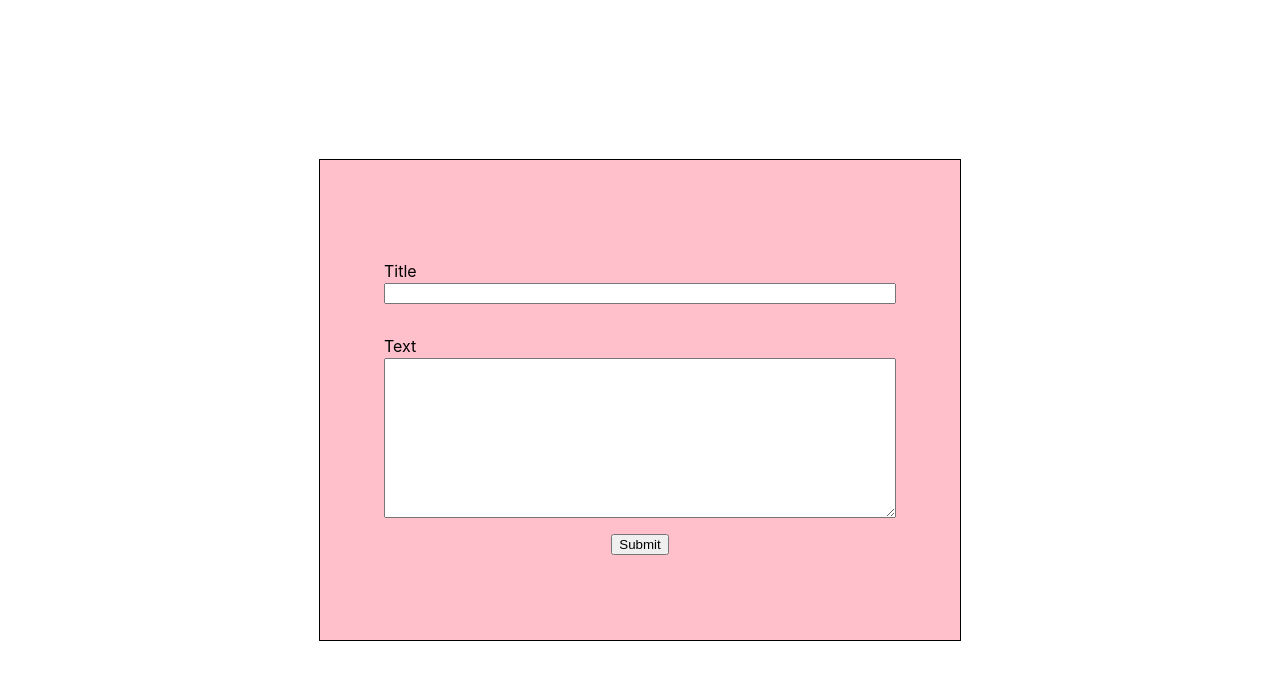
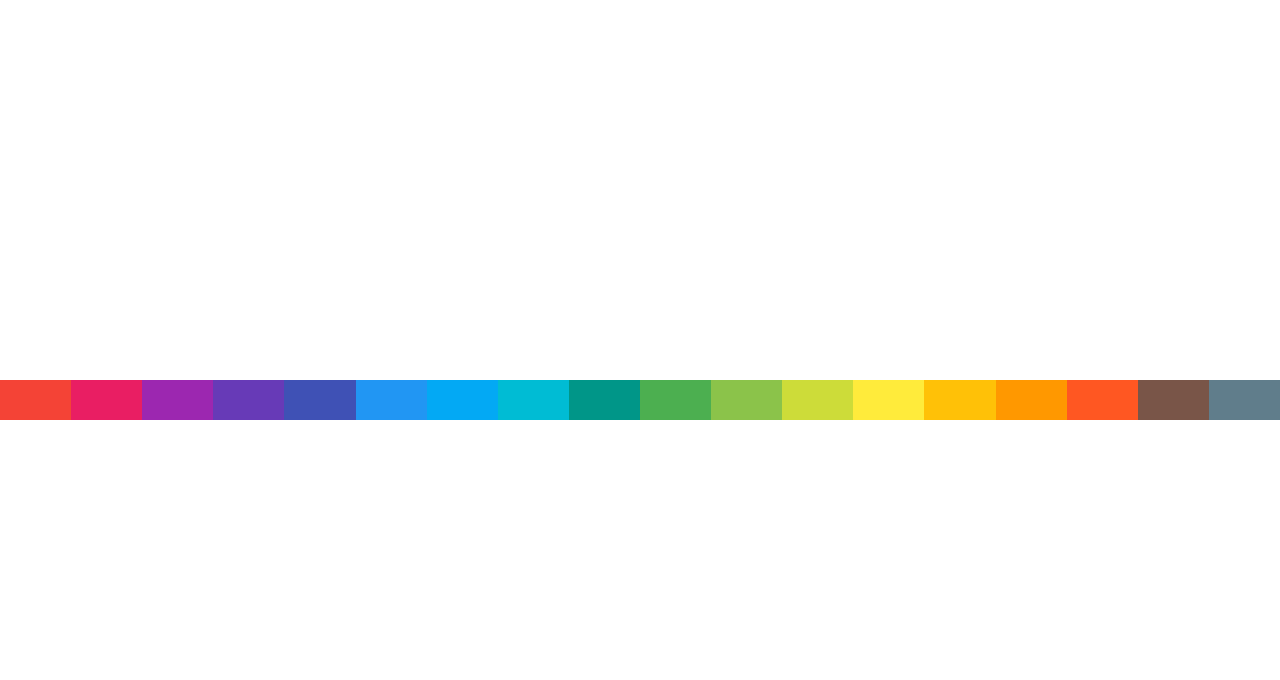
Before and after one commit to DanZZZeDanZZZeDanZZZe/react-sandbox, a React (Create React App) app: page / in a window 1280 px wide. Shown: the top 680 px of the page. Built offline with nearby package versions, Linux system fonts and the light colour scheme.

Commit message:
feature: add color picker

```diff
--- a/src/App.js
+++ b/src/App.js
@@ -1,5 +1,5 @@
 import styled from 'styled-components';
-import GroupForm from './components/forms/GroupForm';
+import ColorPicker from './components/ColorPicker';
 
 const Wrapper = styled.div`
   height: 100%;
@@ -12,7 +12,7 @@ const Wrapper = styled.div`
 function App() {
   return (
     <Wrapper>
-      <GroupForm formColor="pink"/>
+      <ColorPicker setValue={(color) => console.log(color)}/>
     </Wrapper>
   )
 }
--- /dev/null
+++ b/src/components/ColorPicker/index.js
@@ -0,0 +1,52 @@
+import React from 'react'
+import PropTypes from 'prop-types';
+
+import Color from "./styled-components/Color";
+import Wrapper from "./styled-components/Wrapper";
+
+const DEFAULT_COLORS = ["#f44336", "#e91e63", "#9c27b0", "#673ab7", "#3f51b5", "#2196f3", "#03a9f4", "#00bcd4", "#009688", "#4caf50", "#8bc34a", "#cddc39", "#ffeb3b", "#ffc107", "#ff9800", "#ff5722", "#795548", "#607d8b"]
+
+class ColorPicker extends React.Component {
+  colors = DEFAULT_COLORS
+
+  constructor(props) {
+    super(props)
+    this.setValue = props.setValue
+    this.state = {
+      activeIndex: null
+    }
+  }
+
+  colorClickHandler(index) {
+    const activeIndex = this.state.activeIndex !== index ? index : null
+
+    this.setState({
+      ...this.state,
+      activeIndex,
+    })
+  }
+
+  componentDidUpdate() {
+    const color = this.colors[this.state.activeIndex]
+    this.setValue(color)
+  }
+
+  render() {
+    return (
+      <Wrapper>
+        {this.colors.map((color, index) => <Color
+          key={color}
+          inputColor={color}
+          selected={this.state.activeIndex === index}
+          onClick={() => this.colorClickHandler(index)}
+        />)}
+      </Wrapper>
+    )
+  }
+}
+
+ColorPicker.propTypes = {
+  setValue: PropTypes.func.isRequired,
+}
+
+export default ColorPicker
--- /dev/null
+++ b/src/components/ColorPicker/styled-components/Color.js
@@ -0,0 +1,13 @@
+import styled from "styled-components";
+
+export default styled.div.attrs(props => ({
+  border: props.selected ? '2px solid white' : 'none'
+}))`
+  background-color: ${(props) => props.inputColor};
+  border: ${(props) => props.border};
+
+  &:hover {
+    opacity: 0.7;
+    transition: opacity .2s;
+  }
+`
--- /dev/null
+++ b/src/components/ColorPicker/styled-components/Wrapper.js
@@ -0,0 +1,11 @@
+import styled from "styled-components";
+
+export default styled.div`
+  display: grid;
+  grid-template-rows: 40px;
+  grid: auto-flow minmax(30%, 50%) / repeat(auto-fit, minmax(40px, 1fr));
+  place-content: center;
+  width: 100%;
+  height: 5rem;
+  overflow-Y: auto;
+`
```
